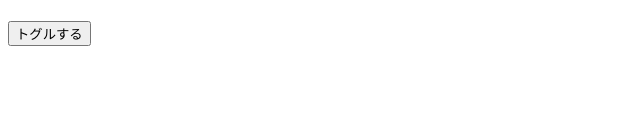
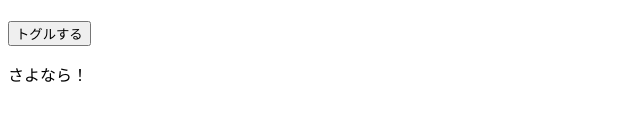
Before and after one commit to Emetselch1984/live_chat_vuejs, a Vue app: page / in a window 1280 px wide. Shown: the part 169-300 px from the top of the page, without its empty margins (0-640 px from the left). Built offline with nearby package versions, Linux system fonts and the light colour scheme.

Commit message:
feat: 【算出プロパティ】isEnabledの変化に応じて、テキストの表記を変える。データが変更されない場合キャッシュを使う

```diff
--- a/src/views/Welcome.vue
+++ b/src/views/Welcome.vue
@@ -8,6 +8,9 @@
       <h3>{{subtitle}}</h3>
       <p v-if=isEnabled>{{3 + 3}}</p>
       <button v-on:click="toggle">トグルする</button>
+    </section>
+    <section>
+      <p>{{ text }}</p>
     </section>
   </section>
 </template>
@@ -21,6 +24,17 @@ export default {
       isEnabled: false
     }
   },
+  // 一度算出プロパティで計算をすると、もう一度メソッドを呼び出した場合でも、
+  // 依存しているデータに変更がされない限りキャッシュを返すという特性があります。
+  computed: {
+    text () {
+      if (this.isEnabled) {
+        return 'こんにちは！'
+      } else {
+        return 'さよなら！'
+      }
+    }
+  },
   methods: {
     toggle(){
       this.isEnabled = !this.isEnabled
```
